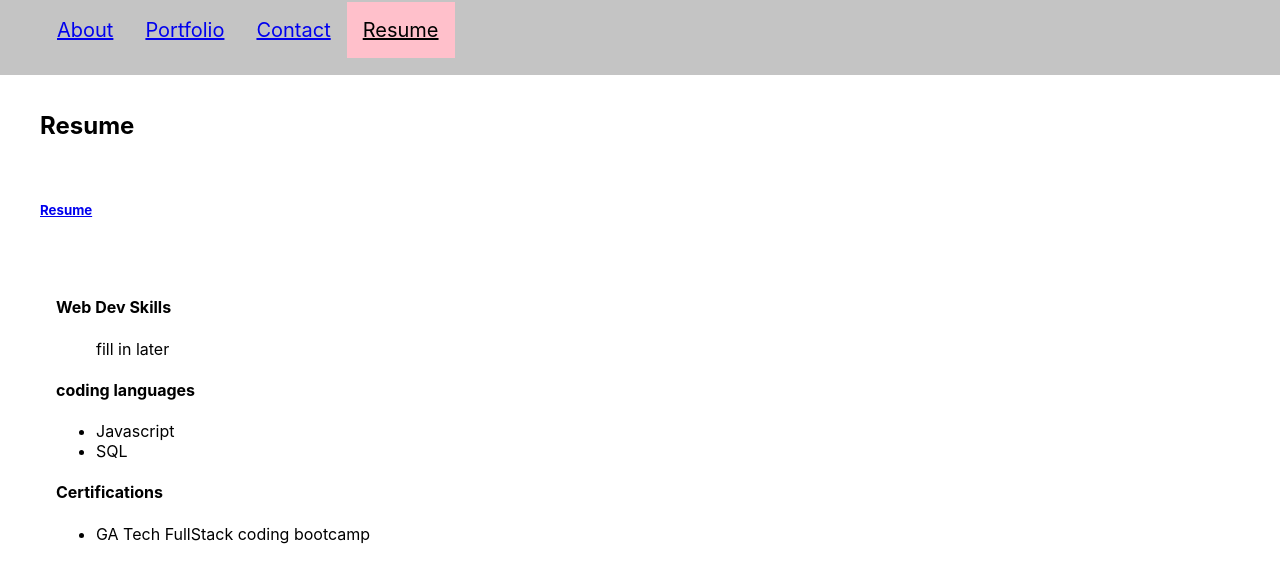
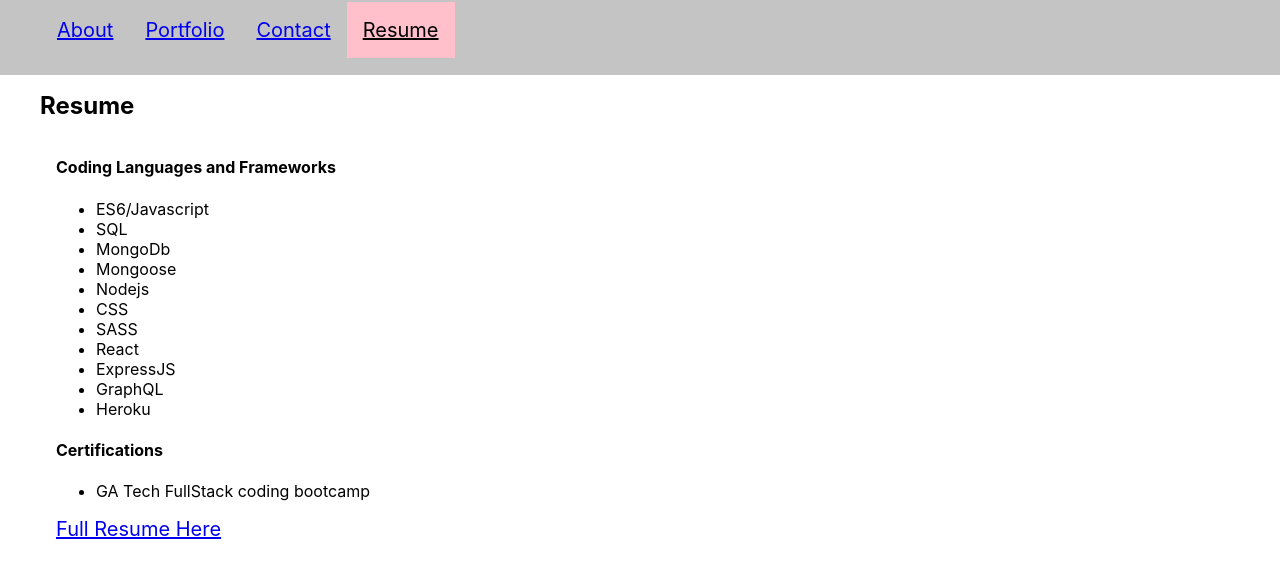
Before and after one commit to bouncingpiecodes/kara-full-stack-dev, a React (Create React App) app: page /Development-Portfolio/resume in a window 1280 px wide. Shown: the part 379-952 px from the top of the page. Built offline with nearby package versions, Linux system fonts and the light colour scheme.

Commit message:
portfolio build out

```diff
--- a/src/components/pages/contact.js
+++ b/src/components/pages/contact.js
@@ -48,8 +48,9 @@ function Contact() {
 
   return (
     <div className="container">
-      <h3>Contact Me</h3>
-      <div className="row justify-content-center">
+      <h2>Contact Me</h2>
+      Email: <a href="mailto:bouncingpie@icloud.com">bouncingpie@icloud</a>
+      {/* <div className="row justify-content-center">
         <div className="col-6">
           <form onSubmit={handleSubmit}>
             <div className="form-outline mb-4">
@@ -113,7 +114,7 @@ function Contact() {
             )}
           </form>
         </div>
-      </div>
+      </div> */}
     </div>
   );
 }
--- a/src/components/pages/resume.js
+++ b/src/components/pages/resume.js
@@ -3,31 +3,32 @@ import "../../styles/Resume.css";
 
 export default function Resume() {
   return (
-    <div className="container">
-      <h2 className="text-center text-lg-start">Resume</h2>
-      <br></br>
-      <h5>
-        <a href="file:///Users/kara/Downloads/Kara%20H.%20Resume.pdf">Resume</a>
-      </h5>
-      <br></br>
+    <div className="container resume">
+      <h2>Resume</h2>
       <div className="d-flex flex-column flex-lg-row container row">
         <div className="d-flex flex-column col-6">
-          <h4>Web Dev Skills</h4>
-          <ul>
-            <lil>fill in later</lil>
-          </ul>
-        </div>
-        <div className="d-flex flex-column col-6">
-          <h4>coding languages</h4>
+          <h4>Coding Languages and Frameworks</h4>
           <ul className="col-9">
-            <li>Javascript</li>
+            <li>ES6/Javascript</li>
             <li>SQL</li>
+            <li>MongoDb</li>
+            <li>Mongoose</li>
+            <li>Nodejs</li>
+            <li>CSS</li>
+            <li>SASS</li>
+            <li>React</li>
+            <li>ExpressJS</li>
+            <li>GraphQL</li>
+            <li>Heroku</li>
           </ul>
           <h4>Certifications</h4>
           <ul className="col-9">
             <li>GA Tech FullStack coding bootcamp</li>
           </ul>
         </div>
+        <a href="https://docs.google.com/document/d/12iqPV0Yvd7mThIptjaB1s8yCKYOfs_RH0uP0dOaRlA4/edit?usp=sharing">
+          Full Resume Here
+        </a>
       </div>
     </div>
   );
--- a/src/styles/Resume.css
+++ b/src/styles/Resume.css
@@ -0,0 +1,8 @@
+.resume h2,
+.resume h5 {
+  margin: 0;
+}
+
+.resume a {
+  font-size: 20px;
+}
```
